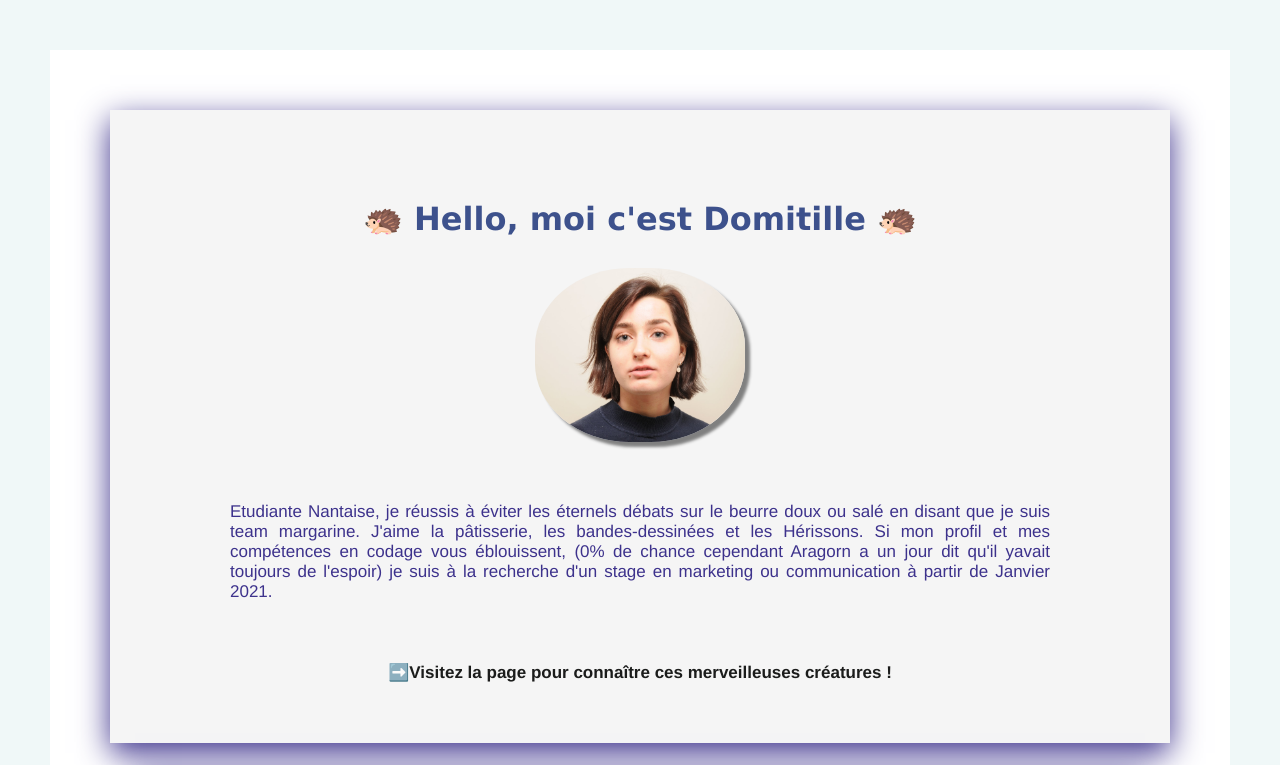
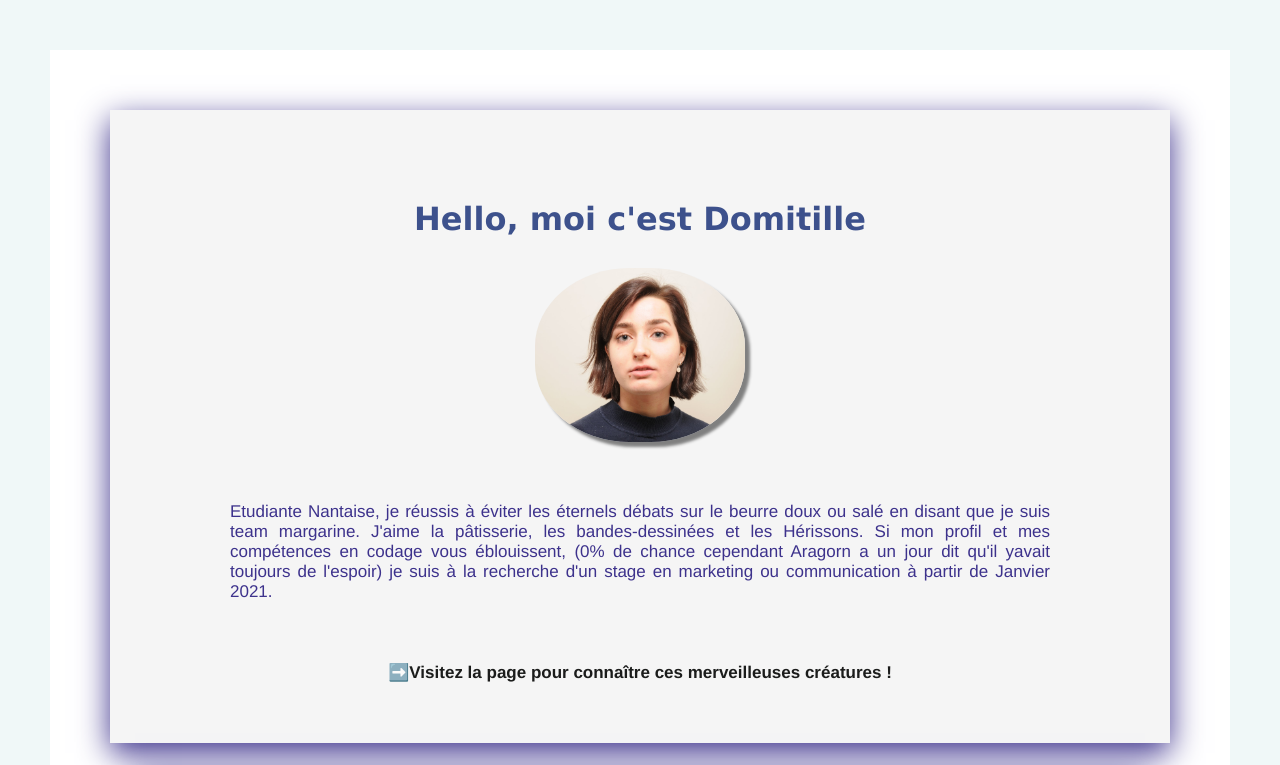
Before and after one commit to Grisanette/my-profile, a plain HTML site: page index.html in a window 1280 px wide. Shown: the top 765 px of the page. Drawn offline with Linux system fonts and the light colour scheme.

Commit message:
Update index.html

```diff
--- a/index.html
+++ b/index.html
@@ -18,7 +18,7 @@
 			">
 			<div class="info-presentation">
 
-				<h1> 🦔 Hello, moi c'est Domitille 🦔 </h1>
+				<h1> Hello, moi c'est Domitille  </h1>
 					<img src="images/profile-picture.jpg" class= "img-circle shadowed" alt="Domitille Poux--Boursier">
 				<p>
 				Etudiante Nantaise, je réussis à éviter les éternels débats sur le beurre doux ou salé en disant que je suis team margarine. J'aime la pâtisserie, les bandes-dessinées et les Hérissons. Si mon profil et mes compétences en codage  vous éblouissent, (0% de chance cependant Aragorn a un jour dit qu'il yavait toujours de l'espoir) je suis à la recherche d'un stage en marketing ou communication à partir de Janvier 2021.
```
